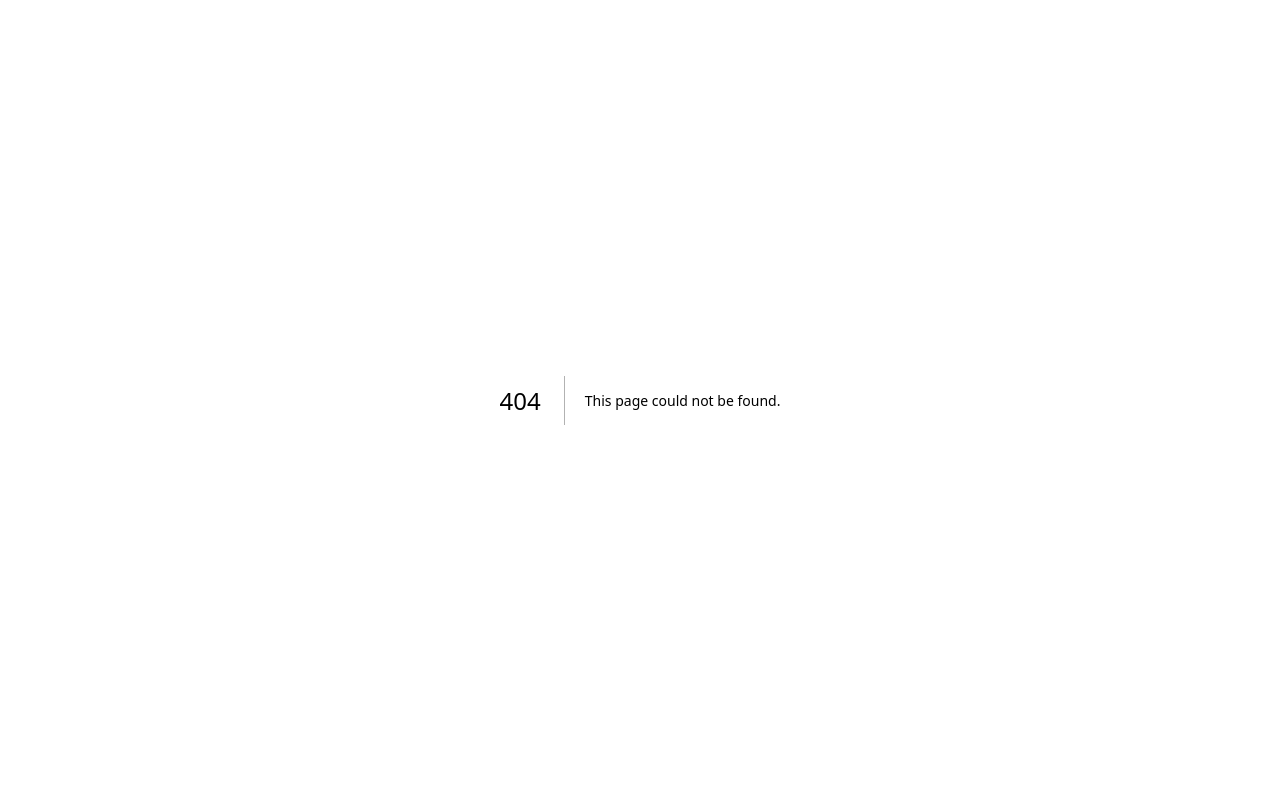
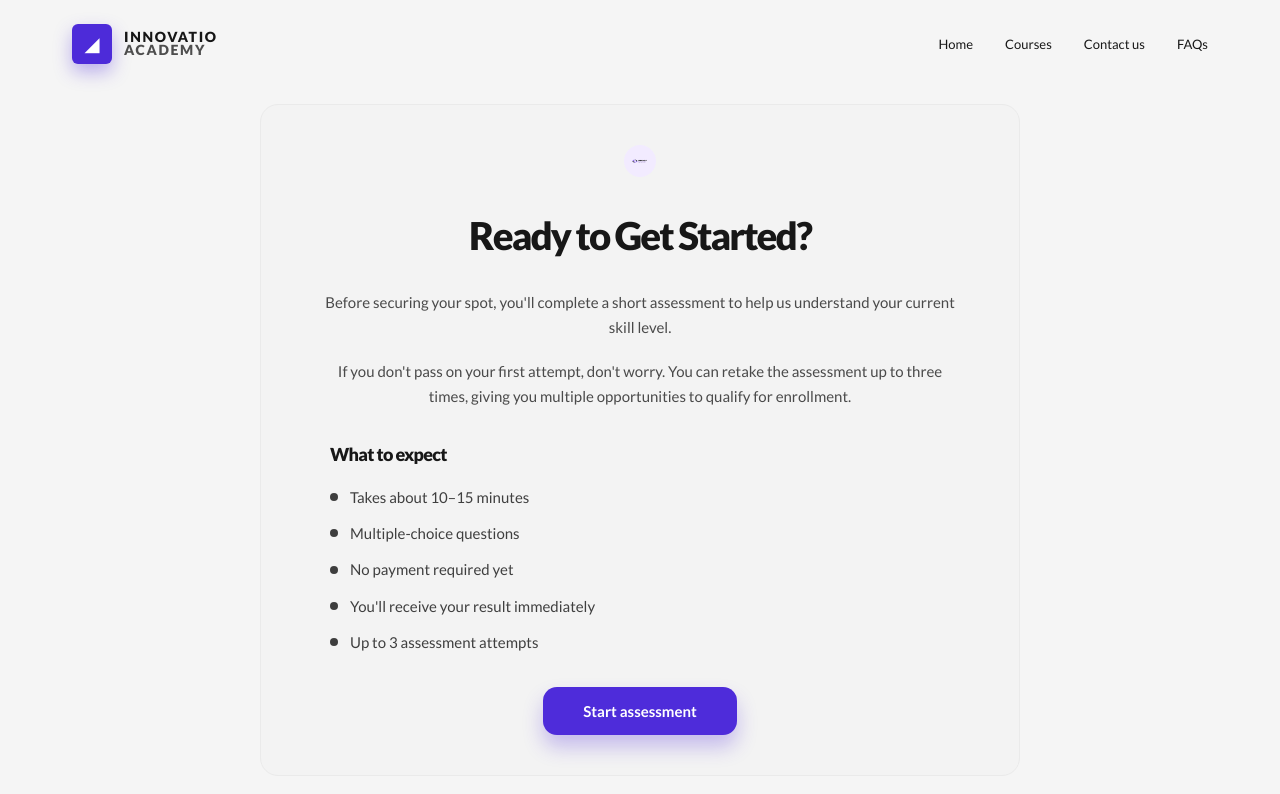
Before and after one commit to chinetEmpire/innovatio, a Next.js app: page /enroll in a window 1280 px wide. Before the commit this address had no page. Shown: the top 794 px of the page. Built offline with nearby package versions, Linux system fonts and the light colour scheme.

Commit message:
Add enroll landing page and route CTAs to /enroll; upgrade to Next.js 16

```diff
--- /dev/null
+++ b/app/enroll/page.tsx
@@ -0,0 +1,9 @@
+import EnrollNowPage from "@/components/EnrollNowPage";
+
+export const metadata = {
+  title: "Enroll Now — Innovatio Academy",
+};
+
+export default function EnrollRoutePage() {
+  return <EnrollNowPage />;
+}
--- /dev/null
+++ b/components/EnrollNowPage.tsx
@@ -0,0 +1,68 @@
+import Image from "next/image";
+import Link from "next/link";
+
+import logo from "@/app/images/logo.png";
+
+export default function EnrollNowPage() {
+  return (
+    <main className="min-h-screen bg-[#f5f5f5]">
+      <div className="mx-auto max-w-[1200px] px-5 pt-6 sm:px-8">
+        <header className="flex items-center justify-between gap-4">
+          <div className="flex items-center gap-3">
+            <div className="flex h-10 w-10 items-center justify-center rounded-[6px] bg-[#4d2bd9] shadow-[0_8px_18px_rgba(77,43,217,0.35)]">
+              <span className="text-lg font-black text-white">◢</span>
+            </div>
+            <div className="leading-[0.9]">
+              <div className="text-[11px] font-black uppercase tracking-[0.12em] text-[#161616]">Innovatio</div>
+              <div className="text-[9px] font-black uppercase tracking-[0.12em] text-[#161616]/75">Academy</div>
+            </div>
+          </div>
+
+          <nav className="hidden items-center gap-8 text-[13px] font-medium text-[#171717] md:flex">
+            <Link href="/" className="transition-opacity hover:opacity-80">Home</Link>
+            <Link href="/courses" className="transition-opacity hover:opacity-80">Courses</Link>
+            <Link href="#cohort" className="transition-opacity hover:opacity-80">Contact us</Link>
+            <Link href="#faq" className="transition-opacity hover:opacity-80">FAQs</Link>
+          </nav>
+        </header>
+
+        <section className="mx-auto mt-10 max-w-[760px] rounded-[18px] border border-[#eaeaea] bg-[#f3f3f3] px-5 py-8 sm:px-8 md:px-10 md:py-10">
+          <div className="flex items-center justify-center">
+            <div className="flex h-8 w-8 items-center justify-center rounded-full bg-[#f2ebff] text-[#5a2bd6]">
+              <Image src={logo} alt="Innovatio Academy" className="h-5 w-5 object-contain" />
+            </div>
+          </div>
+
+          <h1 className="mt-7 text-center text-[clamp(2rem,3vw,2.8rem)] font-black tracking-[-0.05em] text-[#171717]">
+            Ready to Get Started?
+          </h1>
+
+          <div className="mx-auto mt-6 max-w-[640px] text-center text-[15px] leading-relaxed text-[#4a4a4a]">
+            <p>Before securing your spot, you&apos;ll complete a short assessment to help us understand your current skill level.</p>
+            <p className="mt-5">If you don&apos;t pass on your first attempt, don&apos;t worry. You can retake the assessment up to three times, giving you multiple opportunities to qualify for enrollment.</p>
+          </div>
+
+          <div className="mt-8 max-w-[620px] mx-auto">
+            <h2 className="text-[18px] font-black tracking-[-0.04em] text-[#171717]">What to expect</h2>
+            <ul className="mt-4 space-y-3 text-[15px] leading-relaxed text-[#3f3f3f]">
+              <li className="flex items-center gap-3"><span className="inline-block h-2 w-2 rounded-full bg-[#3d3d3d]" />Takes about 10–15 minutes</li>
+              <li className="flex items-center gap-3"><span className="inline-block h-2 w-2 rounded-full bg-[#3d3d3d]" />Multiple-choice questions</li>
+              <li className="flex items-center gap-3"><span className="inline-block h-2 w-2 rounded-full bg-[#3d3d3d]" />No payment required yet</li>
+              <li className="flex items-center gap-3"><span className="inline-block h-2 w-2 rounded-full bg-[#3d3d3d]" />You&apos;ll receive your result immediately</li>
+              <li className="flex items-center gap-3"><span className="inline-block h-2 w-2 rounded-full bg-[#3d3d3d]" />Up to 3 assessment attempts</li>
+            </ul>
+
+            <div className="mt-8 flex justify-center">
+              <Link
+                href="/apply"
+                className="inline-flex items-center justify-center rounded-[14px] bg-[#4e2cda] px-10 py-3 text-[15px] font-bold text-white shadow-[0_12px_20px_rgba(78,44,218,0.28)] transition-transform hover:translate-y-[-1px]"
+              >
+                Start assessment
+              </Link>
+            </div>
+          </div>
+        </section>
+      </div>
+    </main>
+  );
+}
--- a/components/Header.tsx
+++ b/components/Header.tsx
@@ -36,7 +36,7 @@ export default function Header() {
             );
           })}
           <Link
-            href="/apply"
+            href="/enroll"
             className="rounded-full bg-brand px-5 py-2.5 text-sm font-semibold text-white shadow-[0_8px_18px_rgba(84,41,208,0.3)] transition-transform hover:scale-[1.04] active:scale-95"
           >
             Enroll now
@@ -69,7 +69,7 @@ export default function Header() {
               );
             })}
             <Link
-              href="/apply"
+              href="/enroll"
               className="mt-3 rounded-full bg-brand px-5 py-3 text-center text-base font-semibold text-white"
             >
               Enroll now
--- a/components/HomeHero.tsx
+++ b/components/HomeHero.tsx
@@ -28,7 +28,7 @@ export default function HomeHero() {
             style={{ "--reveal-delay": "300ms" } as React.CSSProperties}
           >
             <Link
-              href="/apply"
+              href="/enroll"
               className="rounded-full bg-brand px-6 py-3 text-sm font-semibold text-white shadow-[0_10px_22px_rgba(84,41,208,0.3)] transition-transform hover:scale-[1.03] active:scale-95"
             >
               Enroll now
--- a/components/NextCohort.tsx
+++ b/components/NextCohort.tsx
@@ -43,7 +43,7 @@ export default function NextCohort() {
           ))}
           <Reveal delay={360}>
             <Link
-              href="/apply"
+              href="/enroll"
               className="mt-2 inline-flex items-center rounded-full bg-brand px-6 py-3 text-sm font-semibold text-white shadow-[0_10px_22px_rgba(84,41,208,0.3)] transition-transform hover:scale-[1.03] active:scale-95"
             >
               Apply now
--- a/components/WhatSetsUsApart.tsx
+++ b/components/WhatSetsUsApart.tsx
@@ -22,7 +22,7 @@ export default function WhatSetsUsApart() {
                 industry-standard tools that strengthen your understanding.
               </p>
               <Link
-                href="/apply"
+                href="/enroll"
                 className="mt-7 inline-flex items-center gap-1.5 rounded-full bg-brand px-6 py-3 text-sm font-semibold text-white shadow-[0_10px_22px_rgba(84,41,208,0.3)] transition-transform hover:scale-[1.03] active:scale-95"
               >
                 Enroll now <ArrowUpRight size={16} />
--- a/package.json
+++ b/package.json
@@ -15,10 +15,11 @@
     "@types/react-dom": "19.0.2",
     "autoprefixer": "10.4.20",
     "lucide-react": "^1.31.0",
-    "next": "^15.1.11",
-    "postcss": "8.4.49",
+    "next": "^16.3.0",
+    "postcss": "^8.5.26",
     "react": "^19.0.1",
     "react-dom": "^19.0.1",
+    "sharp": "^0.35.3",
     "tailwindcss": "3.4.16",
     "typescript": "5.7.2"
   },
```
Also changed, not shown: tsconfig.json (+42 -1 lines), 1 other file (tests, documents, lock files or other folders).
